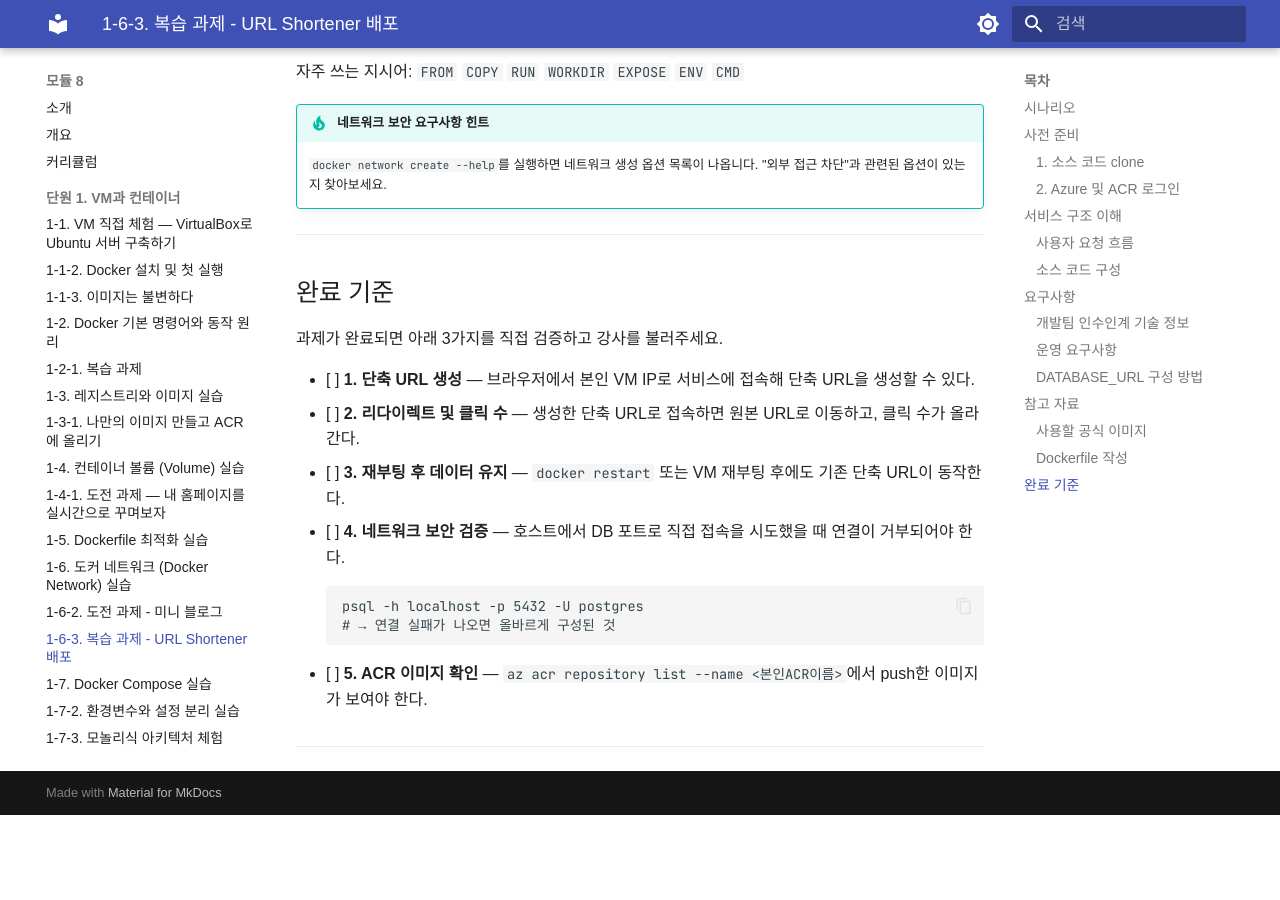
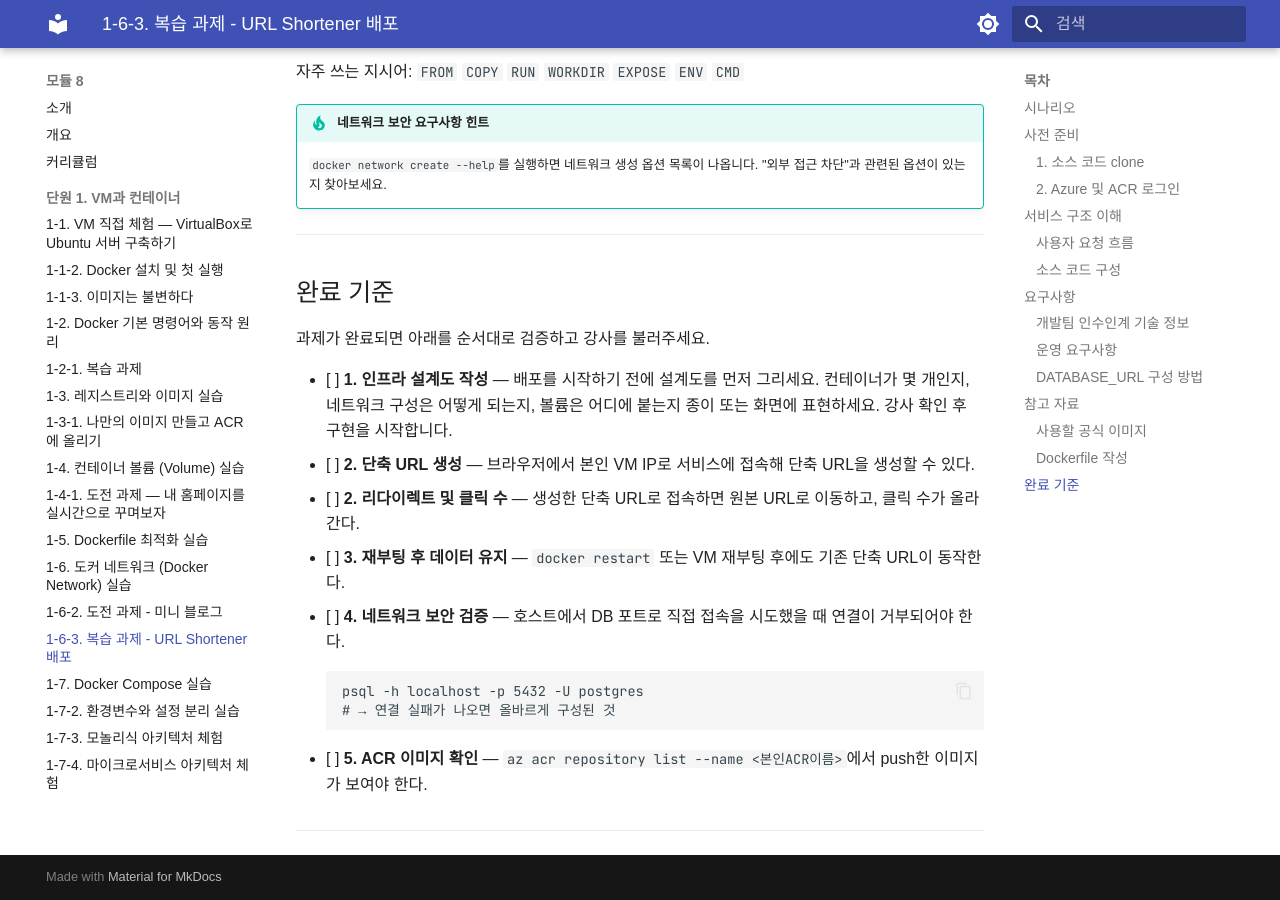
Before and after one commit to skilleat-labs/docker-k8s-labs, an MkDocs documentation site: the page built from docs/modules/module8/1-6-3.md, in a window 1280 px wide and 900 px high, scrolled down 4657 px. Built offline with MkDocs 1.6.1 and Material for MkDocs 9.7.7, drawn with Linux system fonts in a browser that asks for light colours; some web fonts are replaced; before the commit the page ends 5472 px from its top, so only the background shows below that.

Commit message:
docs: 모듈8 1-6-3 완료 기준 1번에 인프라 설계도 작성 추가
Co-Authored-By: Claude Sonnet 4.6 <noreply@anthropic.com>

```diff
--- a/docs/modules/module8/1-6-3.md
+++ b/docs/modules/module8/1-6-3.md
@@ -196,9 +196,10 @@ Docker Hub 페이지에서 다음 섹션을 찾아보세요:
 
 ## 완료 기준
 
-과제가 완료되면 아래 3가지를 직접 검증하고 강사를 불러주세요.
+과제가 완료되면 아래를 순서대로 검증하고 강사를 불러주세요.
 
-- [ ] **1. 단축 URL 생성** — 브라우저에서 본인 VM IP로 서비스에 접속해 단축 URL을 생성할 수 있다.
+- [ ] **1. 인프라 설계도 작성** — 배포를 시작하기 전에 설계도를 먼저 그리세요. 컨테이너가 몇 개인지, 네트워크 구성은 어떻게 되는지, 볼륨은 어디에 붙는지 종이 또는 화면에 표현하세요. 강사 확인 후 구현을 시작합니다.
+- [ ] **2. 단축 URL 생성** — 브라우저에서 본인 VM IP로 서비스에 접속해 단축 URL을 생성할 수 있다.
 - [ ] **2. 리다이렉트 및 클릭 수** — 생성한 단축 URL로 접속하면 원본 URL로 이동하고, 클릭 수가 올라간다.
 - [ ] **3. 재부팅 후 데이터 유지** — `docker restart` 또는 VM 재부팅 후에도 기존 단축 URL이 동작한다.
 - [ ] **4. 네트워크 보안 검증** — 호스트에서 DB 포트로 직접 접속을 시도했을 때 연결이 거부되어야 한다.
```
